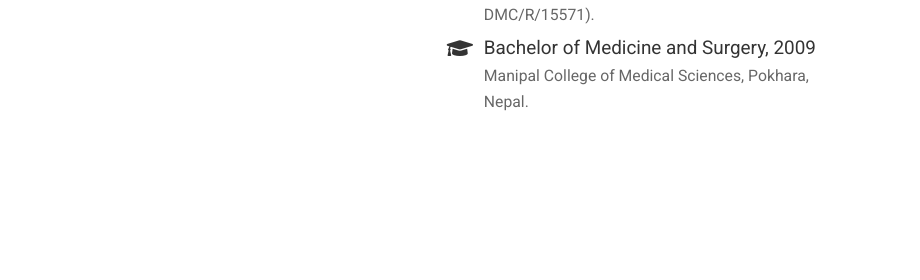
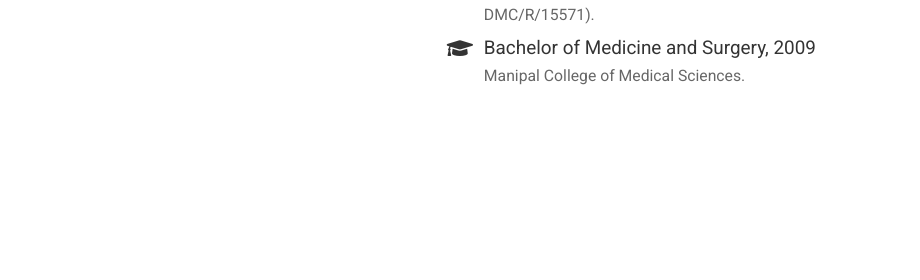
Before and after one commit to dr-rohi/dr-rohi.github.io, a plain HTML site: page author/rohi-mishra/index.html in a window 1280 px wide. Shown: the part 449-729 px from the top of the page, 360-1280 px from the left. Drawn offline with nearby package versions, Linux system fonts and the light colour scheme; some packages are replaced by stand-ins of ours; some icons are missing.

Commit message:
"education" fit to line

```diff
--- a/author/rohi-mishra/index.html
+++ b/author/rohi-mishra/index.html
@@ -574,7 +574,7 @@
             <i class="fa-li fas fa-graduation-cap"></i>
             <div class="description">
               <p class="course">Bachelor of Medicine and Surgery, 2009</p>
-              <p class="institution">Manipal College of Medical Sciences, Pokhara, Nepal.</p>
+              <p class="institution">Manipal College of Medical Sciences.</p>
             </div>
           </li>
 
```
Also changed, not shown: index.html (+1 -1 lines).
